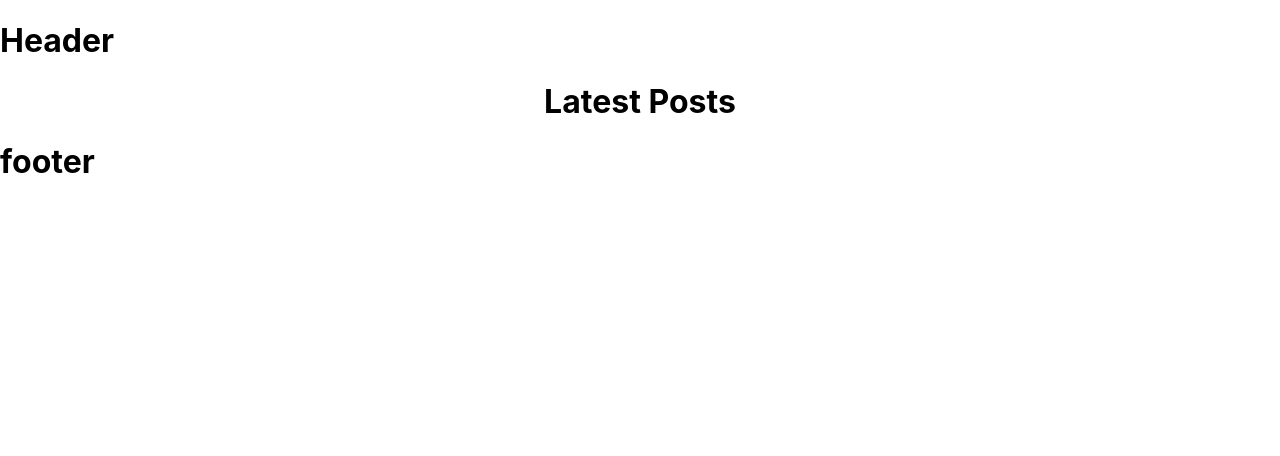
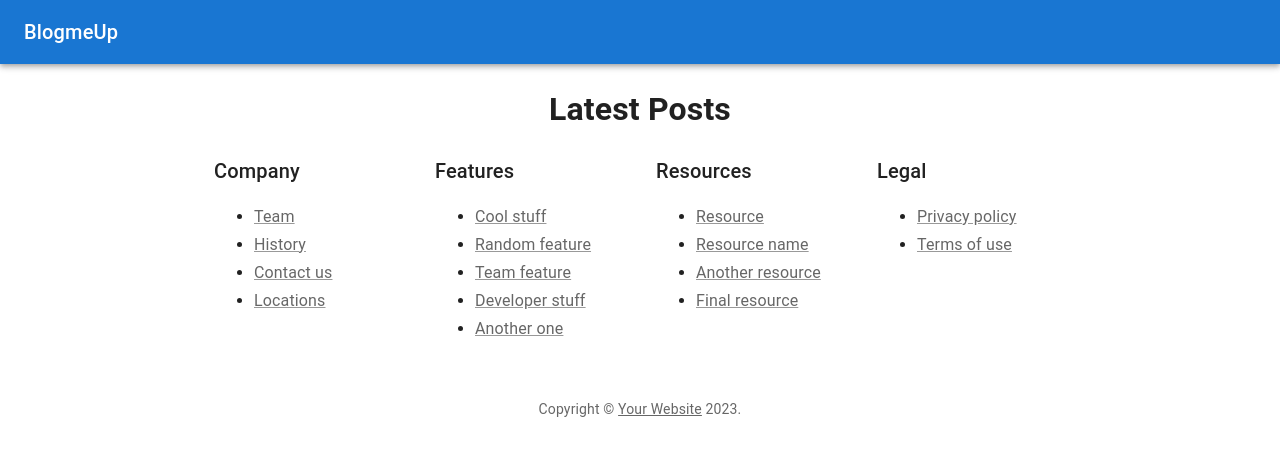
Before and after one commit to alimgee/drf_react, a React (Create React App) app in the folder react/blogapi/: page / in a window 1280 px wide. Shown: the top 456 px of the page. Built offline with nearby package versions, Linux system fonts and the light colour scheme.

Commit message:
Adding Header and Footer using MaterialUI

```diff
--- a/react/blogapi/package.json
+++ b/react/blogapi/package.json
@@ -3,6 +3,9 @@
   "version": "0.1.0",
   "private": true,
   "dependencies": {
+    "@emotion/react": "^11.11.0",
+    "@emotion/styled": "^11.11.0",
+    "@mui/material": "^5.13.1",
     "@testing-library/jest-dom": "^5.16.5",
     "@testing-library/react": "^13.4.0",
     "@testing-library/user-event": "^13.5.0",
--- a/react/blogapi/src/components/Footer.js
+++ b/react/blogapi/src/components/Footer.js
@@ -1,7 +1,80 @@
-function Footer() {
+import React from 'react';
 
+import {Container, Grid, Typography, Box, Link} from '@mui/material';
+
+
+
+function Copyright() {
 	return (
-			<h1>footer</h1>
+		<Typography variant="body2" color="textSecondary" align="center">
+			{'Copyright © '}
+			<Link color="inherit" href="https://material-ui.com/">
+				Your Website
+			</Link>{' '}
+			{new Date().getFullYear()}
+			{'.'}
+		</Typography>
 	);
 }
+
+const footers = [
+	{
+		title: 'Company',
+		description: ['Team', 'History', 'Contact us', 'Locations'],
+	},
+	{
+		title: 'Features',
+		description: [
+			'Cool stuff',
+			'Random feature',
+			'Team feature',
+			'Developer stuff',
+			'Another one',
+		],
+	},
+	{
+		title: 'Resources',
+		description: [
+			'Resource',
+			'Resource name',
+			'Another resource',
+			'Final resource',
+		],
+	},
+	{
+		title: 'Legal',
+		description: ['Privacy policy', 'Terms of use'],
+	},
+];
+
+function Footer() {
+	return (
+		<React.Fragment>
+			<Container maxWidth="md" component="footer" >
+				<Grid container spacing={4} justify="space-evenly">
+					{footers.map((footer) => (
+						<Grid item xs={6} sm={3} key={footer.title}>
+							<Typography variant="h6" color="textPrimary" gutterBottom>
+								{footer.title}
+							</Typography>
+							<ul>
+								{footer.description.map((item) => (
+									<li key={item}>
+										<Link href="#" variant="subtitle1" color="textSecondary">
+											{item}
+										</Link>
+									</li>
+								))}
+							</ul>
+						</Grid>
+					))}
+				</Grid>
+				<Box mt={5}>
+					<Copyright />
+				</Box>
+			</Container>
+		</React.Fragment>
+	);
+}
+
 export default Footer;
--- a/react/blogapi/src/components/Header.js
+++ b/react/blogapi/src/components/Header.js
@@ -1,7 +1,21 @@
+import React from 'react';
+import {AppBar, Toolbar, Typography, CssBaseline } from '@mui/material';
+
+
+
 function Header() {
-
 	return (
-			<h1>Header</h1>
+		<React.Fragment>
+			<CssBaseline />
+			<AppBar position='static' >
+				<Toolbar>
+					<Typography variant="h6" color="inherit" noWrap>
+						BlogmeUp
+					</Typography>
+				</Toolbar>
+			</AppBar>
+		</React.Fragment>
 	);
 }
+
 export default Header;
```
Also changed, not shown: 1 other file (tests, documents, lock files or other folders).
